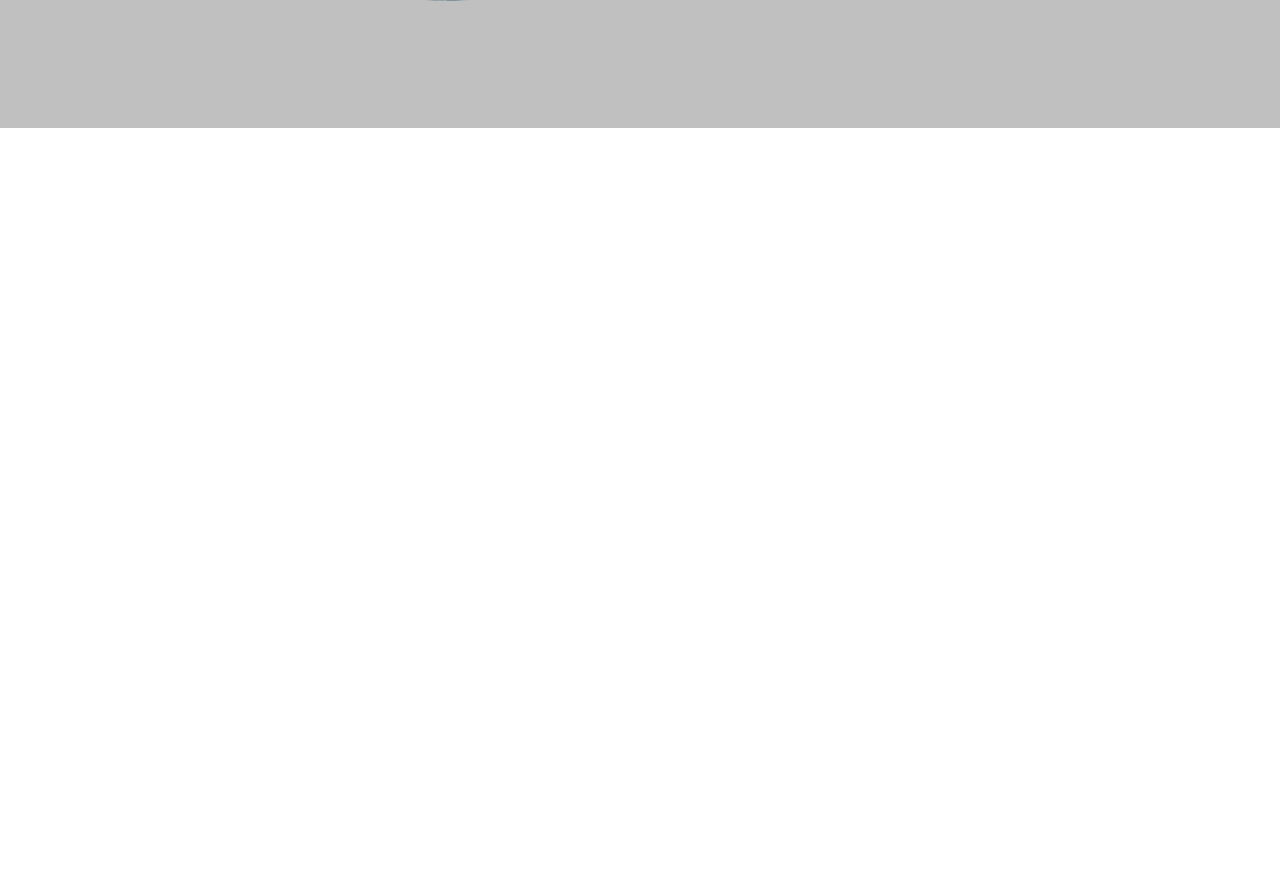
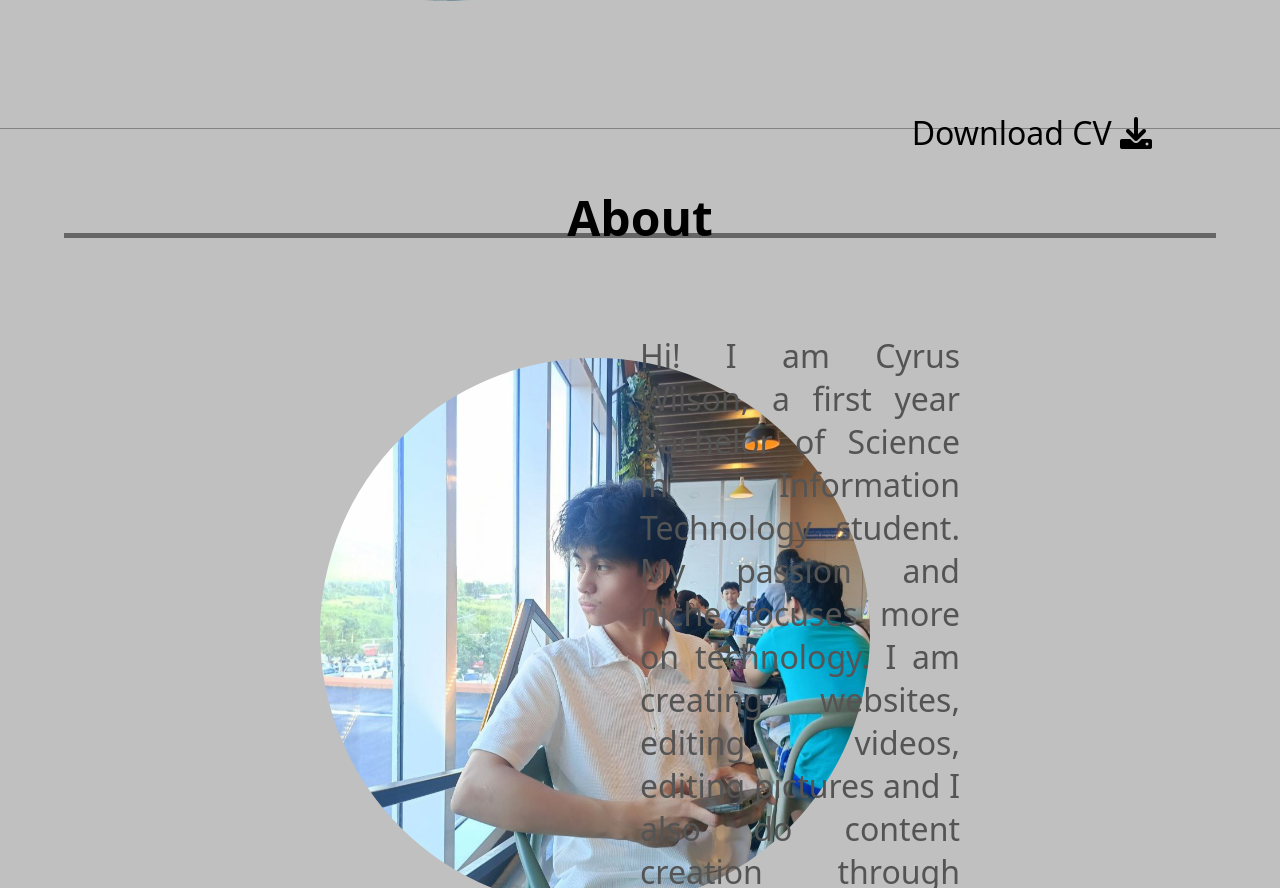
Before and after one commit to HaruCy16/FREELANCE-PORTFOLIO, a plain HTML site: page index.html in a window 1280 px wide. Shown: the part 672-1560 px from the top of the page. Before the commit the page ends 800 px from the top, so only its background shows below. Drawn offline with Linux system fonts and the light colour scheme; a web font is replaced by a local one.

Commit message:
added about and skills section, skills section to be done

```diff
--- a/index.css
+++ b/index.css
@@ -18,6 +18,21 @@ section {
   height: 100vh;
   width: 100%;
   background-color: rgb(192, 192, 192);
+  border-bottom: 1px solid rgb(131, 131, 131);
+}
+
+.section-header {
+  height: 10%;
+  padding-top: 1rem;
+  color: rgb(0, 0, 0);
+  padding-bottom: 0.5rem;
+  font-size: 2rem;
+  color: rgb(0, 0, 0);
+  text-align: center;
+  font-weight: bold;
+  border-bottom: 5px rgb(102, 102, 102) solid;
+  margin-left: 4rem;
+  margin-right: 4rem;
 }
 
 /*NAVIGATION*/
@@ -68,7 +83,6 @@ nav a:hover {
   width: 50%;
   text-align: end;
   color: #545454;
-  margin-bottom: 10%;
   margin-right: 10%;
 }
 
@@ -81,3 +95,50 @@ nav a:hover {
 .intro h2 {
   font-size: 4rem;
 }
+.bottom-row {
+  margin-top: 15rem;
+}
+.bottom-row a {
+  color: rgb(0, 0, 0);
+  text-decoration: none;
+  font-size: 2rem;
+}
+
+.button-row a i {
+  font-size: 5rem;
+}
+
+.bottom-row a:hover {
+  color: rgb(0, 60, 172);
+}
+
+/*ABOUT SECTION*/
+.about-content {
+  display: flex;
+  justify-content: center;
+  align-items: center;
+  margin-top: 5%;
+}
+
+.about-profile {
+  width: 50%;
+}
+
+.about-profile img {
+  width: 550px;
+  height: 550px;
+  border-radius: 50%;
+  object-fit: cover;
+  margin-left: 20rem;
+}
+
+.about-description {
+  width: 50%;
+}
+
+.about-description p {
+  width: 50%;
+  text-align: justify;
+  font-size: 2rem;
+  color: #545454;
+}
--- a/index.html
+++ b/index.html
@@ -16,6 +16,10 @@
       href="https://fonts.googleapis.com/css2?family=Archivo+Black&family=Inria+Sans:ital,wght@0,300;0,400;0,700;1,300;1,400;1,700&family=Oswald:wght@200..700&family=PT+Sans:ital,wght@0,400;0,700;1,400;1,700&family=Poppins:ital,wght@0,100;0,200;0,300;0,400;0,500;0,600;0,700;0,800;0,900;1,100;1,200;1,300;1,400;1,500;1,600;1,700;1,800;1,900&family=Roboto:ital,wght@0,100;0,300;0,400;0,500;0,700;0,900;1,100;1,300;1,400;1,500;1,700;1,900&display=swap"
       rel="stylesheet"
     />
+    <link
+      rel="stylesheet"
+      href="https://cdnjs.cloudflare.com/ajax/libs/font-awesome/6.0.0-beta3/css/all.min.css"
+    />
   </head>
   <body>
     <!--NAVIGATION-->
@@ -31,9 +35,36 @@
         <img src="profiles/hero_profile.jpg" alt="Profile picture" />
       </div>
       <div class="intro">
-        <h1>Cyrus Wilson</h1>
-        <h2 id="myTitle">Freelancer</h2>
+        <div class="top-row">
+          <h1>Cyrus Wilson</h1>
+          <h2 id="myTitle">Freelancer</h2>
+        </div>
+        <div class="bottom-row">
+          <a href="links/Resume.pdf" download class="resume-download"
+            >Download CV <i class="fa-solid fa-download"></i
+          ></a>
+        </div>
       </div>
     </section>
+    <section id="about">
+      <div class="section-header">
+        <h2>About</h2>
+      </div>
+      <div class="about-content">
+        <div class="about-profile">
+          <img src="profiles/about_profile.jpg" alt="Profile Picture" />
+        </div>
+        <div class="about-description">
+          <p>
+            Hi! I am Cyrus Wilson, a first year Bachelor of Science in
+            Information Technology student. My passion and niche focuses more on
+            technology. I am creating websites, editing videos, editing pictures
+            and I also do content creation through tiktok
+          </p>
+        </div>
+      </div>
+    </section>
+    <!--SKILLS SECTION-->
+    <section id="skills"></section>
   </body>
 </html>
```
Also changed, not shown: 1 other file.
